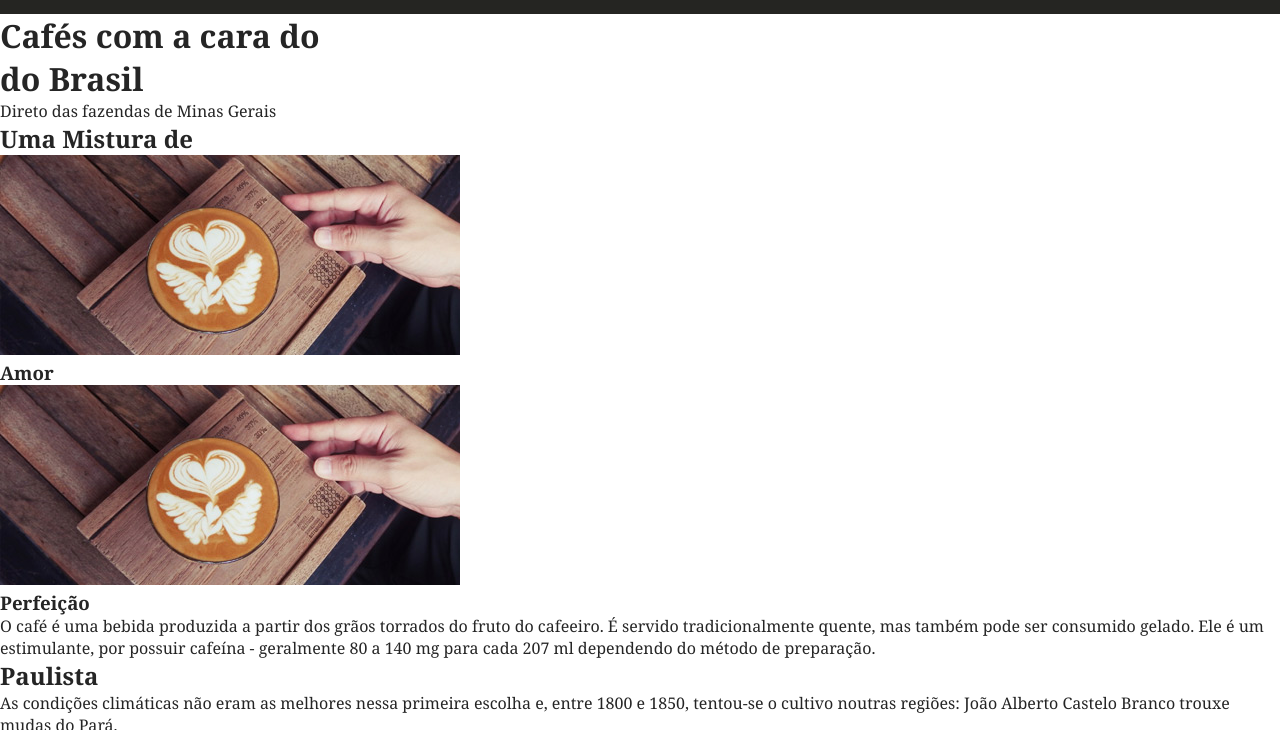
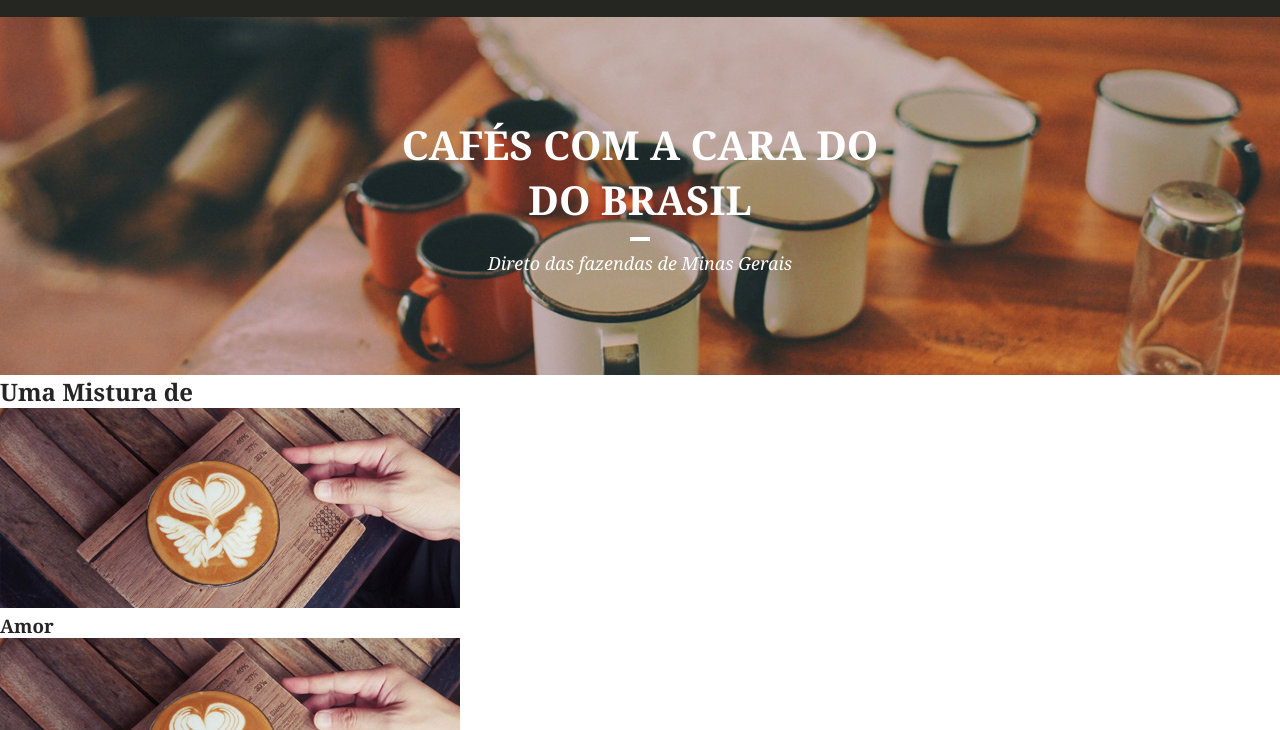
Before and after one commit to lulinux21/Brafe, a website: page index.html in a window 1280 px wide. Shown: the part 70-800 px from the top of the page. Drawn offline with Linux system fonts and the light colour scheme.

Commit message:
Alterações no site

```diff
--- a/assets/sass/header.scss
+++ b/assets/sass/header.scss
@@ -8,7 +8,7 @@
 }
 .menu-container::before,
 .menu-container::after {
-  content: "";
+  content: " ";
   display: table;
   clear: both;
 }
@@ -30,4 +30,8 @@ a.menu-logo {
   text-decoration: none;
   color: #fff;
   font-size: 1.125em;
+  border-bottom: 3px solid transparent;
 }
+.menu-nav a:hover {
+  border: 3px solid #fff;
+}
--- /dev/null
+++ b/assets/sass/intro.scss
@@ -0,0 +1,26 @@
+// Intro
+.intro {
+  background-image: url("./../img/bg-intro.jpg");
+  background-repeat: no-repeat;
+  background-position: center center;
+  background-size: cover;
+  padding: 100px 0;
+  text-align: center;
+  color: #fff;
+}
+.intro h1 {
+  text-transform: uppercase;
+  font-size: 2.5em;
+}
+.intro h1::after {
+  content: " ";
+  display: block;
+  width: 20px;
+  height: 4px;
+  background-color: #fff;
+  margin: 10px auto;
+}
+.intro p {
+  font-style: italic;
+  font-size: 1.125em;
+}
--- a/assets/sass/main.scss
+++ b/assets/sass/main.scss
@@ -1,2 +1,4 @@
 @import "reset.scss";
 @import "header.scss";
+@import "intro.scss";
+@import "sobre.scss";
```
Also changed, not shown: assets/css/style.css, assets/sass/sobre.scss (added), 1 other file.
